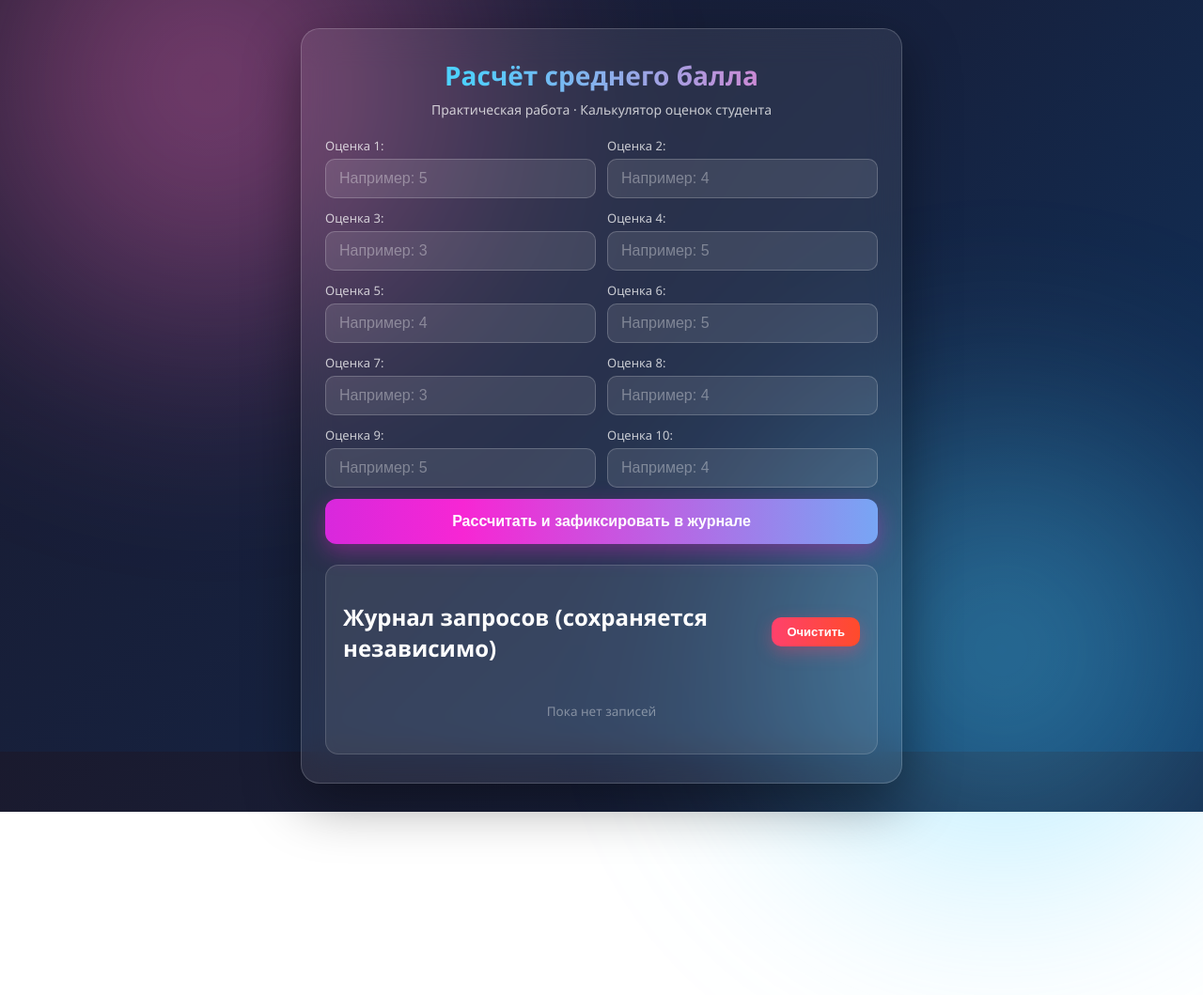
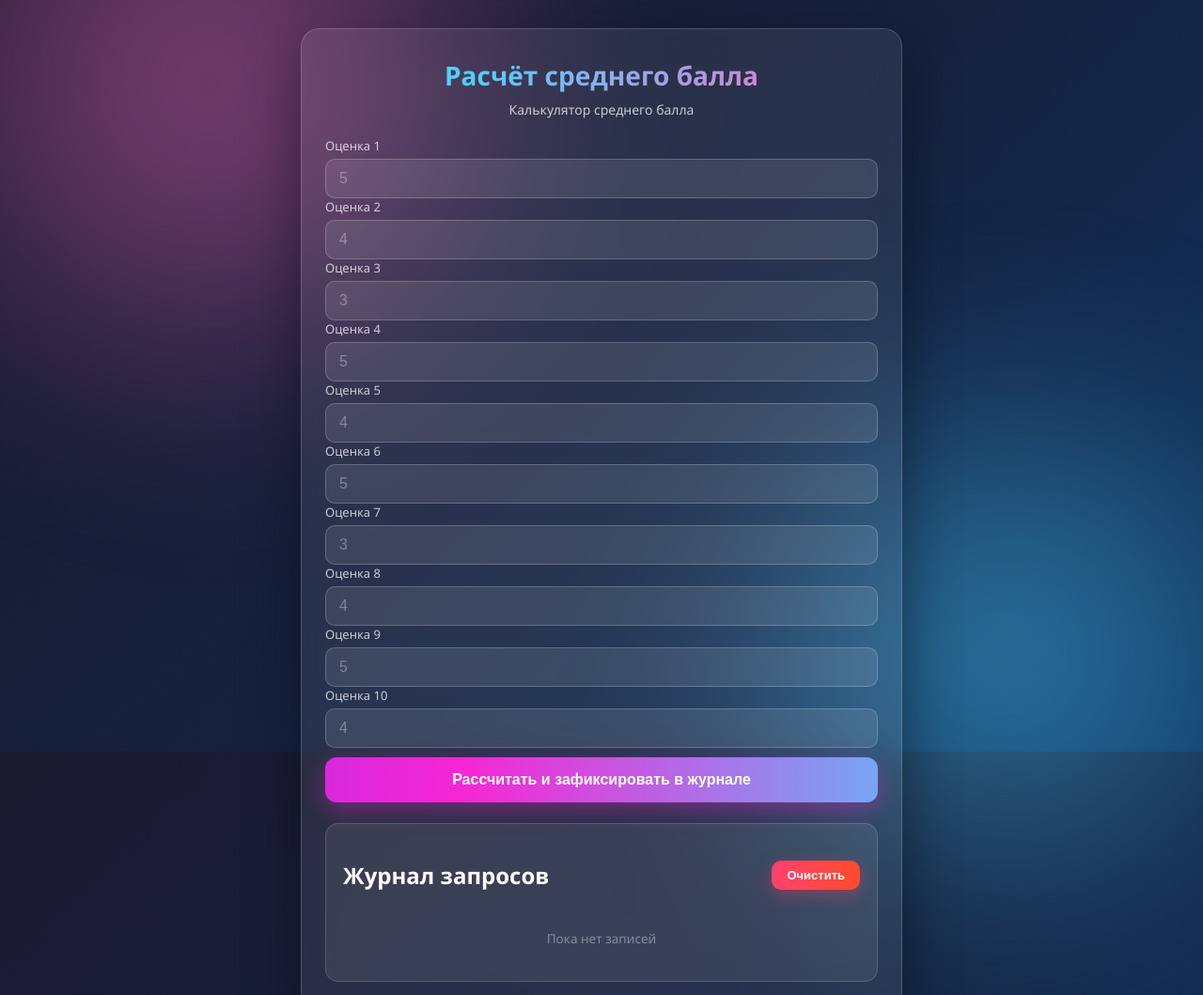
Before and after one commit to rinqxss/kalkulator, a plain HTML site: page index.html in a window 1280 px wide. Shown: the top 1059 px of the page at 94% size. Before the commit the page ends 864 px from the top, so only its background shows below. Drawn offline with Linux system fonts and the light colour scheme.

Commit message:
Update index.html

```diff
--- a/index.html
+++ b/index.html
@@ -10,65 +10,60 @@
   <main class="app-card">
     <header class="app-header">
       <h1>Расчёт среднего балла</h1>
-      <p>Практическая работа · Калькулятор оценок студента</p>
+      <p>Калькулятор среднего балла </p>
     </header>
+
     <form id="calcForm" class="calc-form" novalidate>
-      <div class="row">
+      <div class="fields-grid">
         <div class="field">
-          <label for="score1">Оценка 1:</label>
-          <input type="text" id="score1" placeholder="Например: 5">
+          <label for="score1">Оценка 1</label>
+          <input type="text" id="score1" placeholder="5">
         </div>
         <div class="field">
-          <label for="score2">Оценка 2:</label>
-          <input type="text" id="score2" placeholder="Например: 4">
-        </div>
-      </div>
-      <div class="row">
-        <div class="field">
-          <label for="score3">Оценка 3:</label>
-          <input type="text" id="score3" placeholder="Например: 3">
+          <label for="score2">Оценка 2</label>
+          <input type="text" id="score2" placeholder="4">
         </div>
         <div class="field">
-          <label for="score4">Оценка 4:</label>
-          <input type="text" id="score4" placeholder="Например: 5">
-        </div>
-      </div>
-      <div class="row">
-        <div class="field">
-          <label for="score5">Оценка 5:</label>
-          <input type="text" id="score5" placeholder="Например: 4">
+          <label for="score3">Оценка 3</label>
+          <input type="text" id="score3" placeholder="3">
         </div>
         <div class="field">
-          <label for="score6">Оценка 6:</label>
-          <input type="text" id="score6" placeholder="Например: 5">
-        </div>
-      </div>
-      <div class="row">
-        <div class="field">
-          <label for="score7">Оценка 7:</label>
-          <input type="text" id="score7" placeholder="Например: 3">
+          <label for="score4">Оценка 4</label>
+          <input type="text" id="score4" placeholder="5">
         </div>
         <div class="field">
-          <label for="score8">Оценка 8:</label>
-          <input type="text" id="score8" placeholder="Например: 4">
-        </div>
-      </div>
-      <div class="row">
-        <div class="field">
-          <label for="score9">Оценка 9:</label>
-          <input type="text" id="score9" placeholder="Например: 5">
+          <label for="score5">Оценка 5</label>
+          <input type="text" id="score5" placeholder="4">
         </div>
         <div class="field">
-          <label for="score10">Оценка 10:</label>
-          <input type="text" id="score10" placeholder="Например: 4">
+          <label for="score6">Оценка 6</label>
+          <input type="text" id="score6" placeholder="5">
+        </div>
+        <div class="field">
+          <label for="score7">Оценка 7</label>
+          <input type="text" id="score7" placeholder="3">
+        </div>
+        <div class="field">
+          <label for="score8">Оценка 8</label>
+          <input type="text" id="score8" placeholder="4">
+        </div>
+        <div class="field">
+          <label for="score9">Оценка 9</label>
+          <input type="text" id="score9" placeholder="5">
+        </div>
+        <div class="field">
+          <label for="score10">Оценка 10</label>
+          <input type="text" id="score10" placeholder="4">
         </div>
       </div>
       <button type="submit" class="btn-primary">Рассчитать и зафиксировать в журнале</button>
     </form>
+
     <div id="feedbackBox" class="feedback" hidden></div>
+
     <section class="log-section">
       <div class="log-head">
-        <h2>Журнал запросов (сохраняется независимо)</h2>
+        <h2>Журнал запросов</h2>
         <button type="button" id="clearLogBtn" class="btn-clear">Очистить</button>
       </div>
       <ol id="logList" class="log-list"></ol>
```
